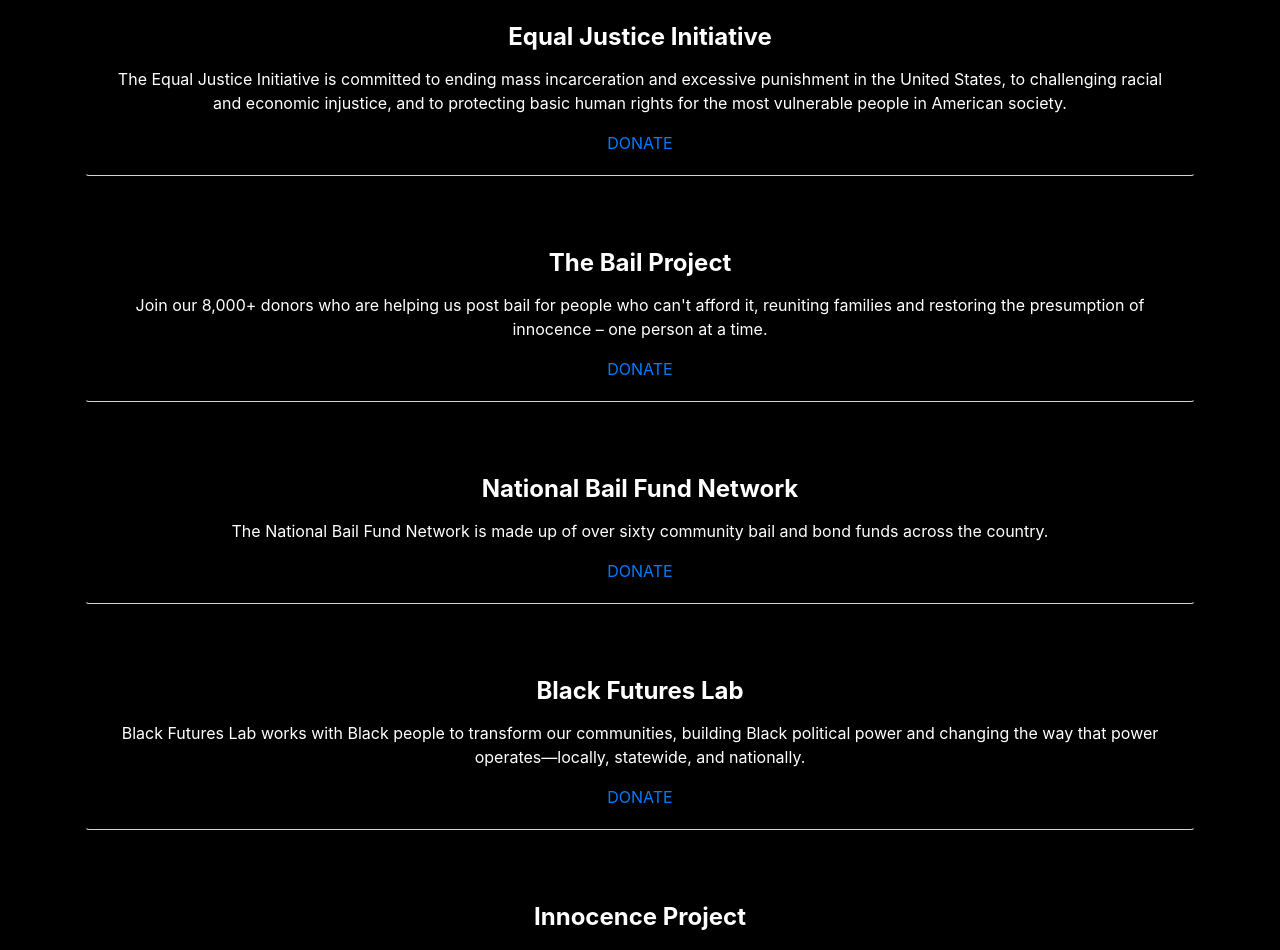
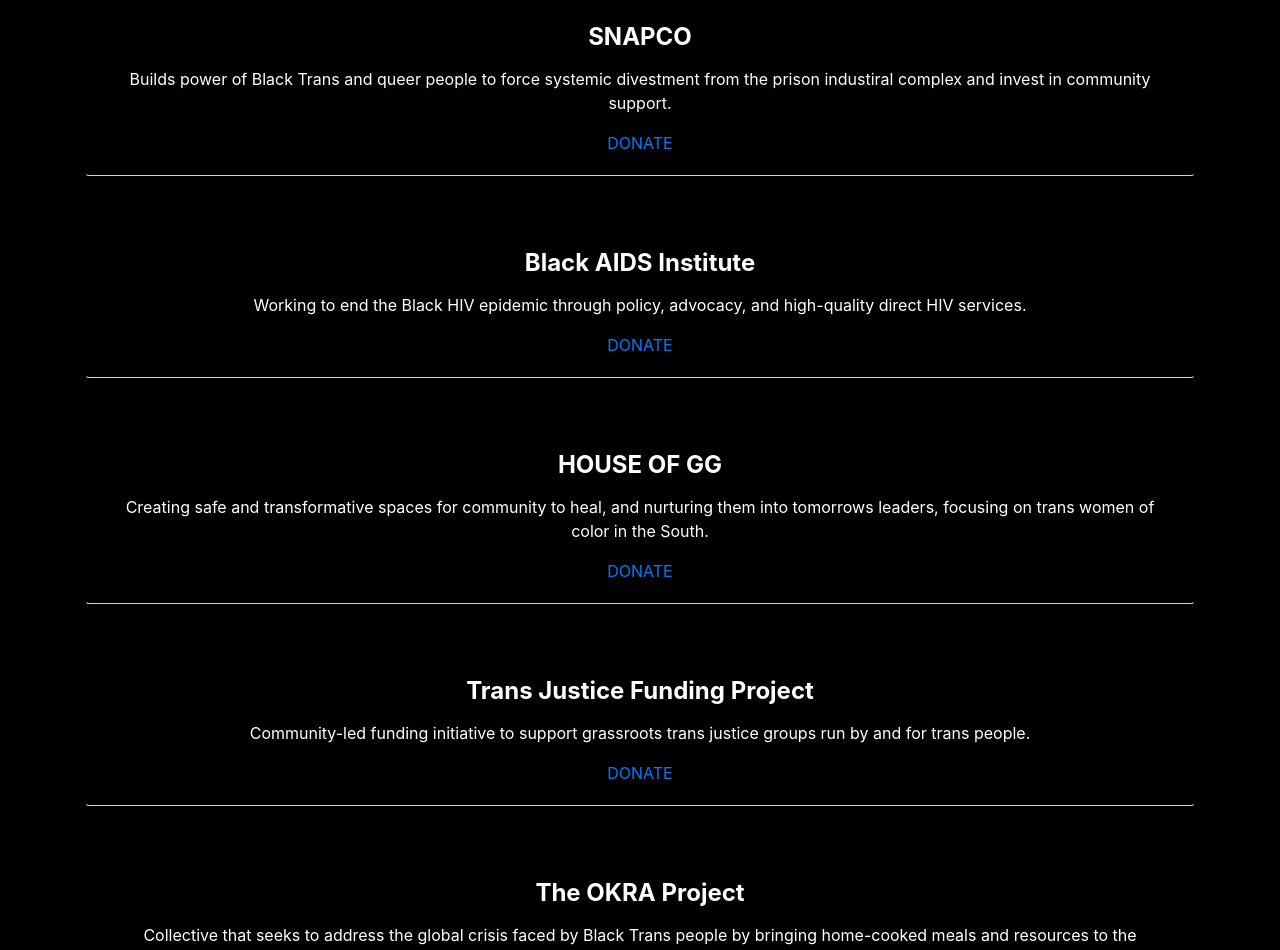
Before and after one commit to Tristanoshier/blm-info-site, a React (Create React App) app: page /donate in a window 1280 px wide. Shown: the part 380-1330 px from the top of the page. Built offline with nearby package versions, Linux system fonts and the light colour scheme.

Commit message:
add more petitions and donation links

```diff
--- a/src/components/Donate/Donate.jsx
+++ b/src/components/Donate/Donate.jsx
@@ -10,6 +10,31 @@
                 <CardTitle className="title-header"><strong>{donateLink.blm.title}</strong></CardTitle>
                 <CardText>{donateLink.blm.desc}</CardText>
                 <a href={donateLink.blm.link} target="_blank" rel="noopener noreferrer">DONATE</a>
+            </Card>
+            <Card className="info-card" body>
+                <CardTitle className="title-header"><strong>{donateLink.snap4freedom.title}</strong></CardTitle>
+                <CardText>{donateLink.snap4freedom.desc}</CardText>
+                <a href={donateLink.snap4freedom.link} target="_blank" rel="noopener noreferrer">DONATE</a>
+            </Card>
+            <Card className="info-card" body>
+                <CardTitle className="title-header"><strong>{donateLink.blackAidsInstitute.title}</strong></CardTitle>
+                <CardText>{donateLink.blackAidsInstitute.desc}</CardText>
+                <a href={donateLink.blackAidsInstitute.link} target="_blank" rel="noopener noreferrer">DONATE</a>
+            </Card>
+            <Card className="info-card" body>
+                <CardTitle className="title-header"><strong>{donateLink.houseGG.title}</strong></CardTitle>
+                <CardText>{donateLink.houseGG.desc}</CardText>
+                <a href={donateLink.houseGG.link} target="_blank" rel="noopener noreferrer">DONATE</a>
+            </Card>
+            <Card className="info-card" body>
+                <CardTitle className="title-header"><strong>{donateLink.transJustice.title}</strong></CardTitle>
+                <CardText>{donateLink.transJustice.desc}</CardText>
+                <a href={donateLink.transJustice.link} target="_blank" rel="noopener noreferrer">DONATE</a>
+            </Card>
+            <Card className="info-card" body>
+                <CardTitle className="title-header"><strong>{donateLink.okraProject.title}</strong></CardTitle>
+                <CardText>{donateLink.okraProject.desc}</CardText>
+                <a href={donateLink.okraProject.link} target="_blank" rel="noopener noreferrer">DONATE</a>
             </Card>
             <Card className="info-card" body>
                 <CardTitle className="title-header"><strong>{donateLink.equalJustice.title}</strong></CardTitle>
--- a/src/components/Donate/DonateObj.js
+++ b/src/components/Donate/DonateObj.js
@@ -109,7 +109,33 @@
         title: 'Black Futures Lab',
         desc: 'Black Futures Lab works with Black people to transform our communities, building Black political power and changing the way that power operates—locally, statewide, and nationally.',
         link: 'https://blackfutureslab.org/'
+    },
+    snap4freedom: {
+        title: 'SNAPCO',
+        desc: 'Builds power of Black Trans and queer people to force systemic divestment from the prison industiral complex and invest in community support.',
+        link: 'https://www.snap4freedom.org/'
+    },
+    blackAidsInstitute: {
+        title: 'Black AIDS Institute',
+        desc: 'Working to end the Black HIV epidemic through policy, advocacy, and high-quality direct HIV services.',
+        link: 'https://blackaids.org/'
+    },
+    houseGG: {
+        title: 'HOUSE OF GG',
+        desc: 'Creating safe and transformative spaces for community to heal, and nurturing them into tomorrows leaders, focusing on trans women of color in the South.',
+        link: 'https://houseofgg.org/'
+    },
+    transJustice: {
+        title: 'Trans Justice Funding Project',
+        desc: 'Community-led funding initiative to support grassroots trans justice groups run by and for trans people.',
+        link: 'https://www.transjusticefundingproject.org/'
+    },
+    okraProject: {
+        title: 'The OKRA Project',
+        desc: 'Collective that seeks to address the global crisis faced by Black Trans people by bringing home-cooked meals and resources to the community.',
+        link: 'https://www.theokraproject.com/'
     }
+
 
 }
 
--- a/src/components/Petitions/Petitions.jsx
+++ b/src/components/Petitions/Petitions.jsx
@@ -10,6 +10,21 @@
                 <CardTitle className="title-header"><strong>{petitionLinks.breonnaTaylor.title}</strong></CardTitle>
                 <CardText>{petitionLinks.breonnaTaylor.desc}</CardText>
                 <a href={petitionLinks.breonnaTaylor.link} target="_blank" rel="noopener noreferrer">SIGN THE PETITION </a>
+            </Card>
+            <Card className="info-card" body>
+                <CardTitle className="title-header"><strong>{petitionLinks.justiceForMatthew.title}</strong></CardTitle>
+                <CardText>{petitionLinks.justiceForMatthew.desc}</CardText>
+                <a href={petitionLinks.justiceForMatthew.link} target="_blank" rel="noopener noreferrer">SIGN THE PETITION </a>
+            </Card>
+            <Card className="info-card" body>
+                <CardTitle className="title-header"><strong>{petitionLinks.justiceEmerald.title}</strong></CardTitle>
+                <CardText>{petitionLinks.justiceEmerald.desc}</CardText>
+                <a href={petitionLinks.justiceEmerald.link} target="_blank" rel="noopener noreferrer">SIGN THE PETITION </a>
+            </Card>
+            <Card className="info-card" body>
+                <CardTitle className="title-header"><strong>{petitionLinks.fireJared.title}</strong></CardTitle>
+                <CardText>{petitionLinks.fireJared.desc}</CardText>
+                <a href={petitionLinks.fireJared.link} target="_blank" rel="noopener noreferrer">SIGN THE PETITION </a>
             </Card>
             <Card className="info-card" body>
                 <CardTitle className="title-header"><strong>{petitionLinks.justiceForSean.title}</strong></CardTitle>
--- a/src/components/Petitions/PetitionsObj.js
+++ b/src/components/Petitions/PetitionsObj.js
@@ -43,6 +43,21 @@
         title: 'Justice For Sean',
         desc: 'This is Sean. He was a victim of police brutality that happened May 6th, 2020. He was running from the police and was on Facebook live. The police officer tased him while he was going down and then shot the man 14 times in the back. Police brutality is real! This was in Indianapolis, Indiana. They’re already investigating the shooting.',
         link: 'https://www.change.org/p/white-house-justice-for-sean?recruiter=69572427&utm_source=share_petition&utm_medium=twitter&utm_campaign=psf_combo_share_initial&utm_term=psf_combo_share_abi&recruited_by_id=a4411689-1113-4cc7-b38b-2457ccedf381'
+    },
+    justiceForMatthew : {
+        title: 'Justice For Mattthew Tucker',
+        desc: 'Matthew Tucker was murdered by two Riverside police officers, Rosa Calderon and Michael Hamilton, in Temecula on May 4th, 2016.',
+        link: 'http://chng.it/LbN2KqvHNT'
+    },
+    justiceEmerald : {
+        title: 'Justice For Emerald Black',
+        desc: 'Because of the abhorrent attacks done by the police, Ms. Black suffered not only physical, but emotional injuries. She lost her unborn child.',
+        link: 'http://chng.it/5YMPRqg4mV'
+    },
+    fireJared : {
+        title: 'Fire Jared Campbell',
+        desc: 'ery recently, a video was released of a little kid screaming after getting maced by an officer named Jared Campbell. He is part of the Seattle Police Department and has a badge number of 8470.',
+        link: 'http://chng.it/DJhDKWhHqG'
     }
 }
 
```
